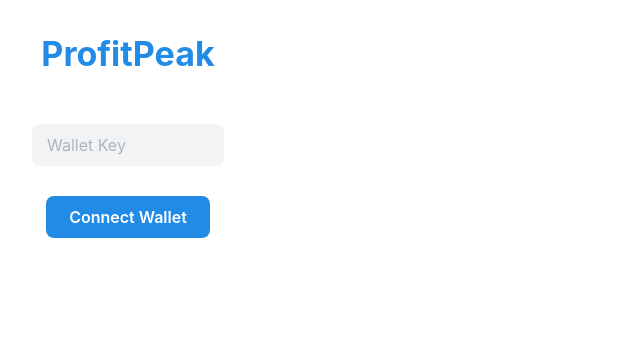
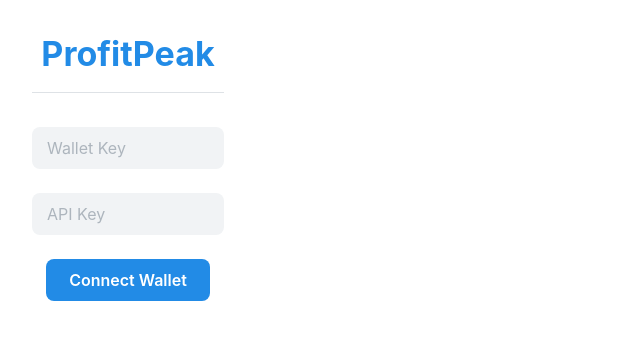
Before and after one commit to aabdel0181/profitpeak, a React (Vite) app in the folder chrome-ext-react/: page / in a window 1280 px wide. Shown: the top 340 px of the page, without its empty margins (0-640 px from the left). Built offline with nearby package versions, Linux system fonts and the light colour scheme.

Commit message:
Added another input field

```diff
--- a/chrome-ext-react/src/App.jsx
+++ b/chrome-ext-react/src/App.jsx
@@ -1,18 +1,47 @@
-import { Box, Button, Flex, useMantineColorScheme, Title, Input} from '@mantine/core'
+import { Box, Button, Flex, useMantineColorScheme, Title, Input, Divider} from '@mantine/core'
+import { useState } from 'react'
 
 // Contains the the extension and its sizing
 function App() {
 
   useMantineColorScheme("light")
 
+  const [walletKey, setWalletKey] = useState("");
+  const [apiKey, setApiKey] = useState("");
+
   return (
     <Box w={"256px"}>
-      <Flex direction={"column"} gap={"48px"} align={"center"} p={"32px"}>
-        <Title order={1} size={"h1"} c={"blue"}>
+      <Flex direction={"column"} gap={"24px"} align={"center"} p={"32px"}>
+        <Title order={1} size={"h1"} c={"blue"} mb={"-18px"}>
           ProfitPeak
         </Title>
-        <Input variant="filled" size="md" radius="md" placeholder="Wallet Key" />
-        <Button color={"blue"} radius={"md"} size="md" mt={"-18px"}>Connect Wallet</Button>
+        <Divider
+        my="xs"
+        w={"100%"}
+      />
+        <Input
+          variant="filled"
+          size="md"
+          radius="md"
+          placeholder="Wallet Key"
+          value={walletKey}
+          onChange={(e) => {
+            e.preventDefault();
+            setWalletKey(e.target.value);
+          }}
+        />
+        <Input
+          variant="filled"
+          size="md"
+          radius="md"
+          placeholder="API Key"
+          value={apiKey}
+          onChange={(e) => {
+            e.preventDefault();
+            setApiKey(e.target.value);
+          }}
+        />
+        <Button color={"blue"} radius={"md"} size="md">Connect Wallet</Button>
       </Flex>
     </Box>
   )
```
